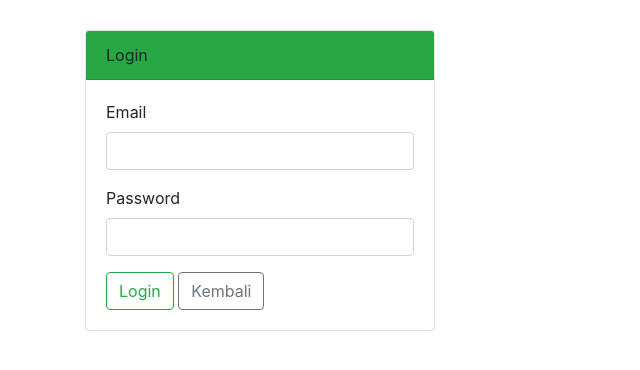
After one commit to pahrulirfan/web2rpl1920, a CodeIgniter app: page /ci/index.php/administrator/login/index in a window 1280 px wide. The commit adds this page. Shown: the top 370 px of the page, without its empty margins (0-640 px from the left). Run offline with CodeIgniter, Linux system fonts and the light colour scheme; some libraries are stand-ins or nearby versions.

Commit message:
model login

```diff
--- /dev/null
+++ b/application/controllers/administrator/Login.php
@@ -0,0 +1,20 @@
+<?php
+
+class Login extends CI_Controller
+{
+    public function index()
+    {
+        $this->load->view('administrator/v_login');
+    }
+
+    public function proses_login()
+    {
+        $email = $this->input->post('email');
+        $password = $this->input->post('password');
+
+        $this->load->model('m_admin');
+
+        $this->m_admin->getAdmin($email, $password);
+
+    }
+}
--- a/application/controllers/administrator/Pengguna.php
+++ b/application/controllers/administrator/Pengguna.php
@@ -11,8 +11,6 @@ class Pengguna extends CI_Controller
 
     public function Index()
     {
-
-
         //	$data=$this->m_pengguna->getAll();
 
         //var_dump($data);
--- /dev/null
+++ b/application/views/administrator/v_login.php
@@ -0,0 +1,37 @@
+<!doctype html>
+<html lang="en">
+<head>
+    <title>Login</title>
+    <link rel="stylesheet"
+          href="<?= base_url('assets/bootstrap/css/bootstrap.min.css') ?>">
+</head>
+<body>
+<div class="container" style="margin-top: 30px">
+    <div class="row">
+        <div class="col-md-4">
+            <div class="card ">
+                <div class="card-header bg-success">
+                    Login
+                </div>
+                <div class="card-body">
+                    <form
+                        action="<?=site_url('administrator/login/proses_login')?>"
+                        method="post">
+                        <div class="form-group">
+                            <label for="">Email</label>
+                            <input type="email" name="email" class="form-control">
+                        </div>
+                        <div class="form-group">
+                            <label for="">Password</label>
+                            <input type="password" name="password" class="form-control">
+                        </div>
+                        <input type="submit" class="btn btn-outline-success" value="Login">
+                        <a href="#" class="btn btn-outline-secondary">Kembali</a>
+                    </form>
+                </div>
+            </div>
+        </div>
+    </div>
+</div>
+</body>
+</html>
```
Also changed, not shown: application/views/administrator/template/footer.php (+8 -1 lines).
